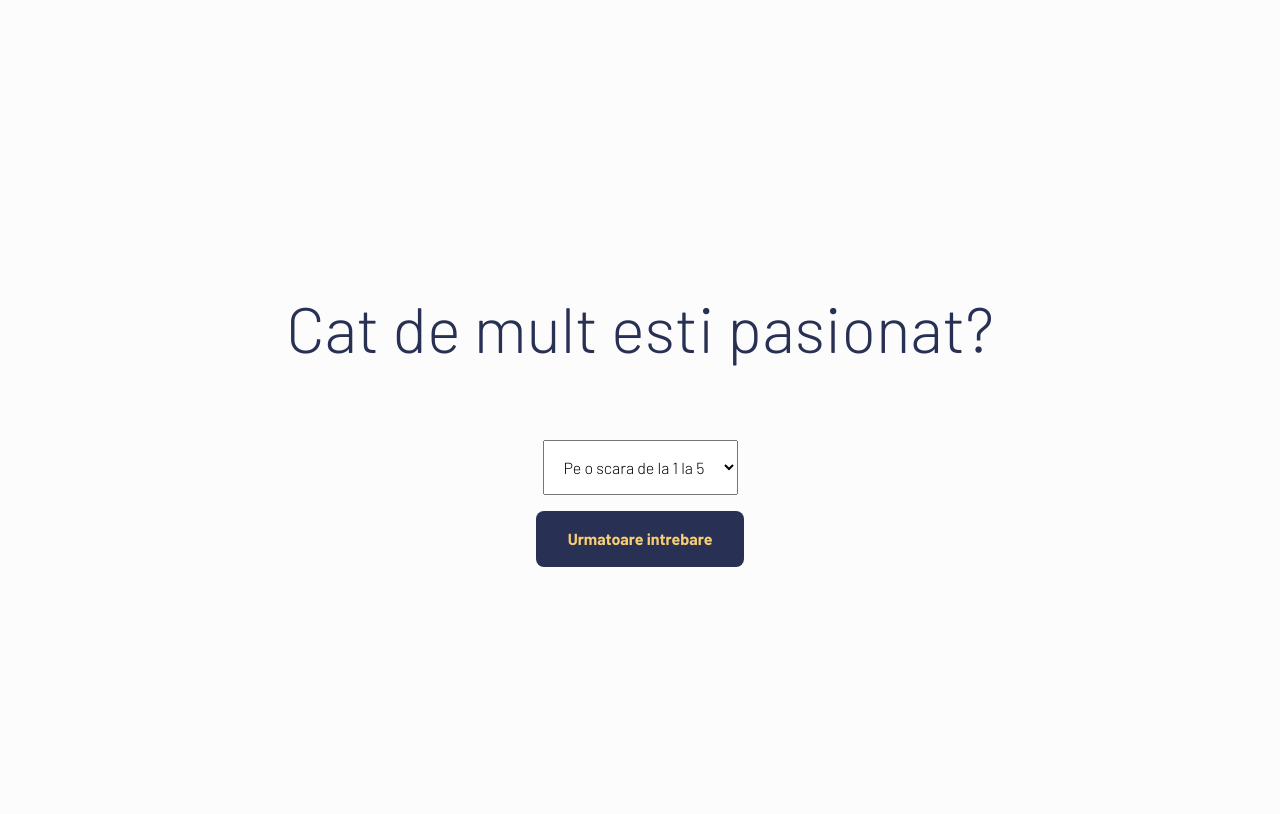
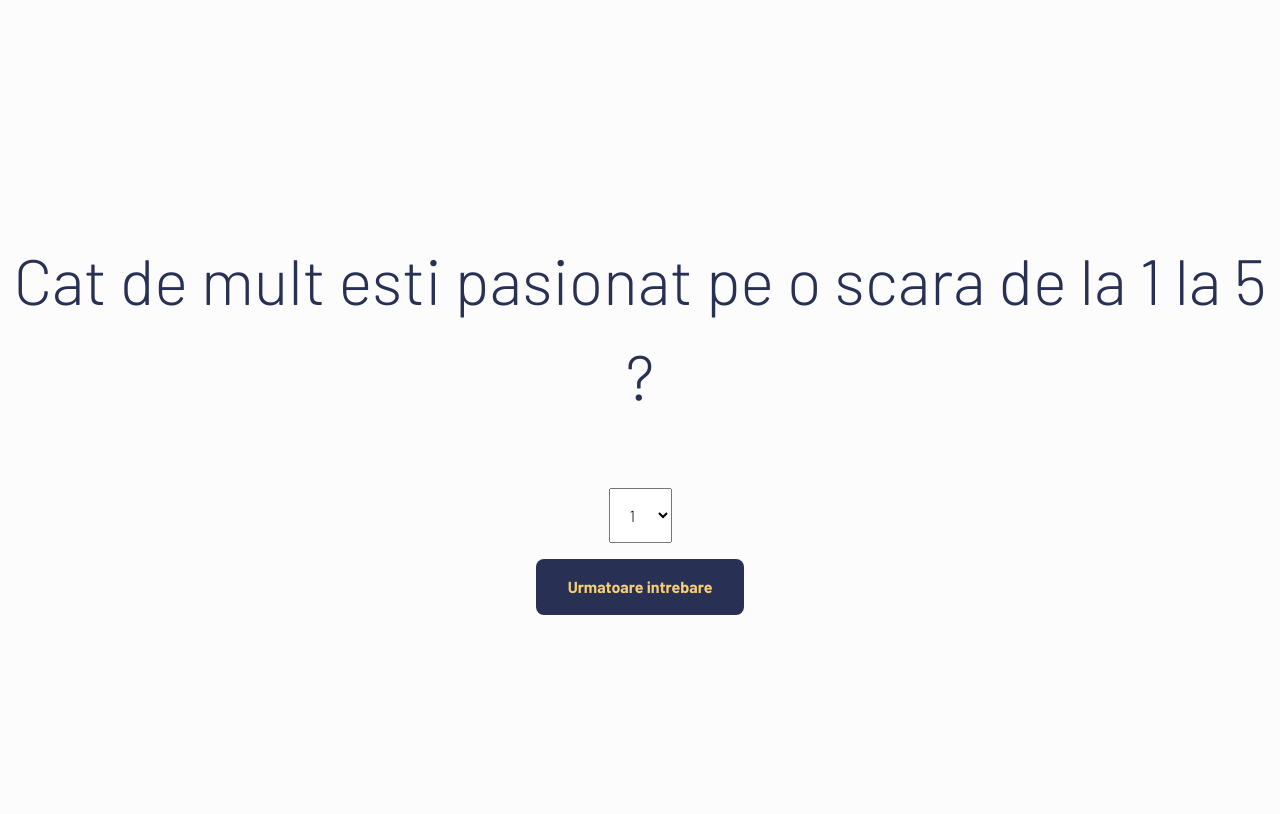
Before and after one commit to dumitriucristian/Stoodle, a PHP site: page /Stoodle/formularTemplate.php in a window 1280 px wide. Shown: the part 801-1615 px from the top of the page. Run offline with PHP 8.4, Linux system fonts and the light colour scheme; a user stored in the database is signed in.

Commit message:
ce am facut

```diff
--- a/pages/array.php
+++ b/pages/array.php
@@ -17,5 +17,5 @@ $array_pasiune=array("Medicina","Matematica","Agricultura","Ecologie","Programar
 "Business","Politica","Limbi straine","Filozofie","Drept","Biologie","Geografie","Geologie","Istorie","Jurnalism","Psihologie","Design","Constructii","Serviciul militar","Actorie","Regie","Editare video/sunet",
 "Chimie","Animale","Limba romana","Serviciul in cadrul politiei","Electronica","Electricitate","Cibernetica","Inginerie Aerospatila","Serviciul in cadrul politiei");
 
-
+$array_profil=array("Teologic","Mate-info","Filologie","Stiinte ale naturii","Sportiv","Tehnologic","Arhitectura","Actorie");
  ?>
--- a/pages/formularTemplate.php
+++ b/pages/formularTemplate.php
@@ -119,9 +119,8 @@ else {
 
         <div class="row" style="height:100vh">
             <div class="col flex-column d-flex justify-content-center align-items-center" style="height:100vh">
-                <label>Cat de mult esti pasionat?</label>
-                <select name="intesitate_pasiune">
-                    <option value="null">Pe o scara de la 1 la 5</option>
+                <label>Cat de mult esti pasionat pe o scara de la 1 la 5 ?</label>
+                <select name="intensitate_pasiune">
                     <option value="1">1</option>
                     <option value="2">2</option>
                     <option value="3">3</option>
@@ -222,6 +221,19 @@ else {
 
         <div class="row" style="height:100vh">
             <div class="col flex-column d-flex justify-content-center align-items-center" style="height:100vh">
+                <label>Pe ce profil esti ?</label>
+                <select name="profil">
+                  <?php
+                          foreach ($array_profil as $tip)
+                              echo "<option value='".$tip."'>".$tip."</option>";
+                      ?>
+                </select>
+                <input type="button" onclick="nextQuestion()" class="button" value="Urmatoare intrebare"></input>
+            </div>
+        </div>
+
+        <div class="row" style="height:100vh">
+            <div class="col flex-column d-flex justify-content-center align-items-center" style="height:100vh">
                 <label>Consideri ca poti ca poti face fata unor situatii foarte stresante?</label>
                 <select name="stres">
                     <option value="Da">Da</option>
--- a/pages/homePage.php
+++ b/pages/homePage.php
@@ -1,9 +1,10 @@
 <?php
 session_start();
-if (!isset($_SESSION['mailUser']) || !isset($_SESSION['mailGmail'])){
+if(!isset($_SESSION['mailUser']) || !isset($_SESSION['mailGmail'])){
   header("Location: ../indexpp.php");
   exit();
 }
+$sql="SELECT FROM users WHERE"
 ?>
 <!doctype html>
 <html lang="en">
```
Also changed, not shown: pages/formular.php (+7 -5 lines).
